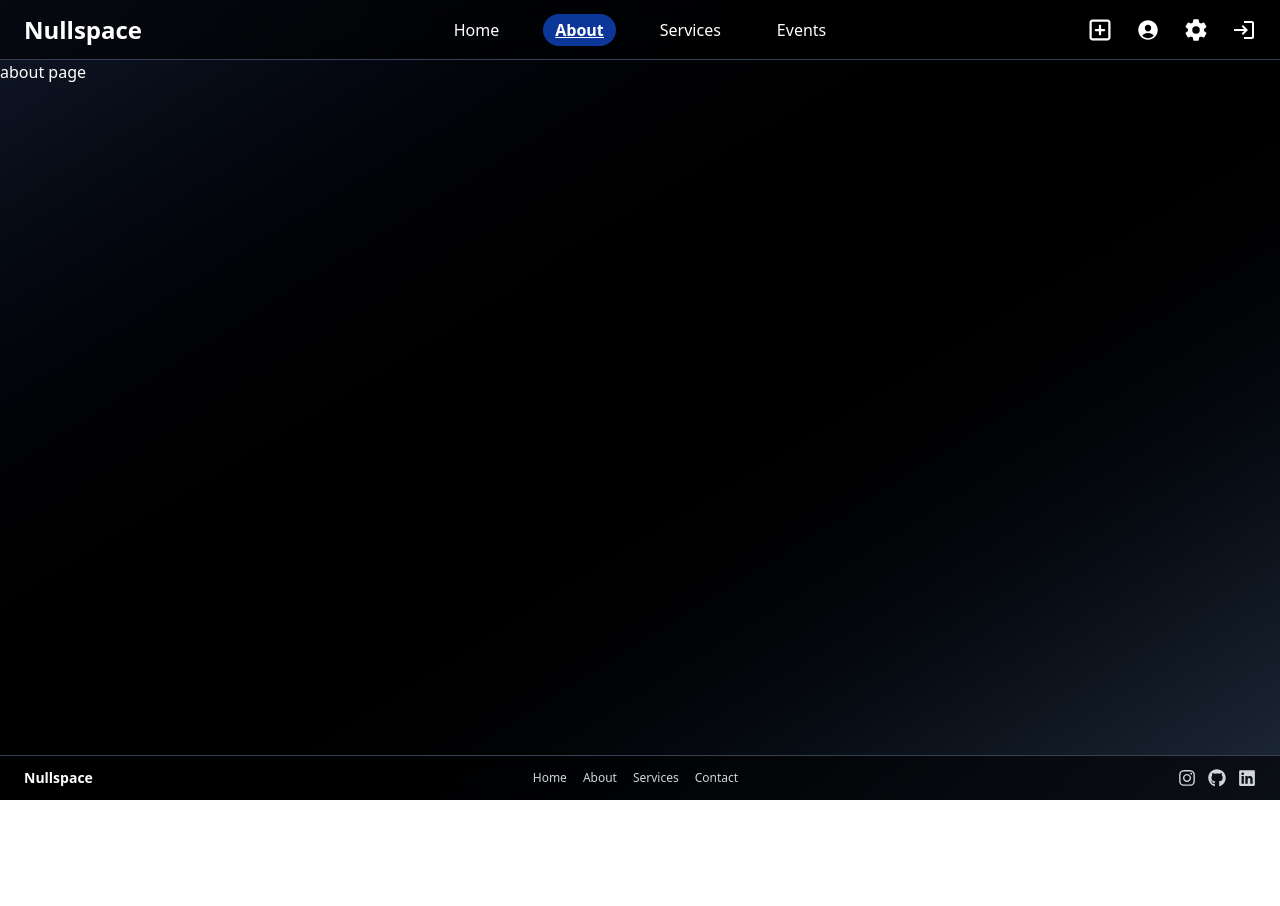
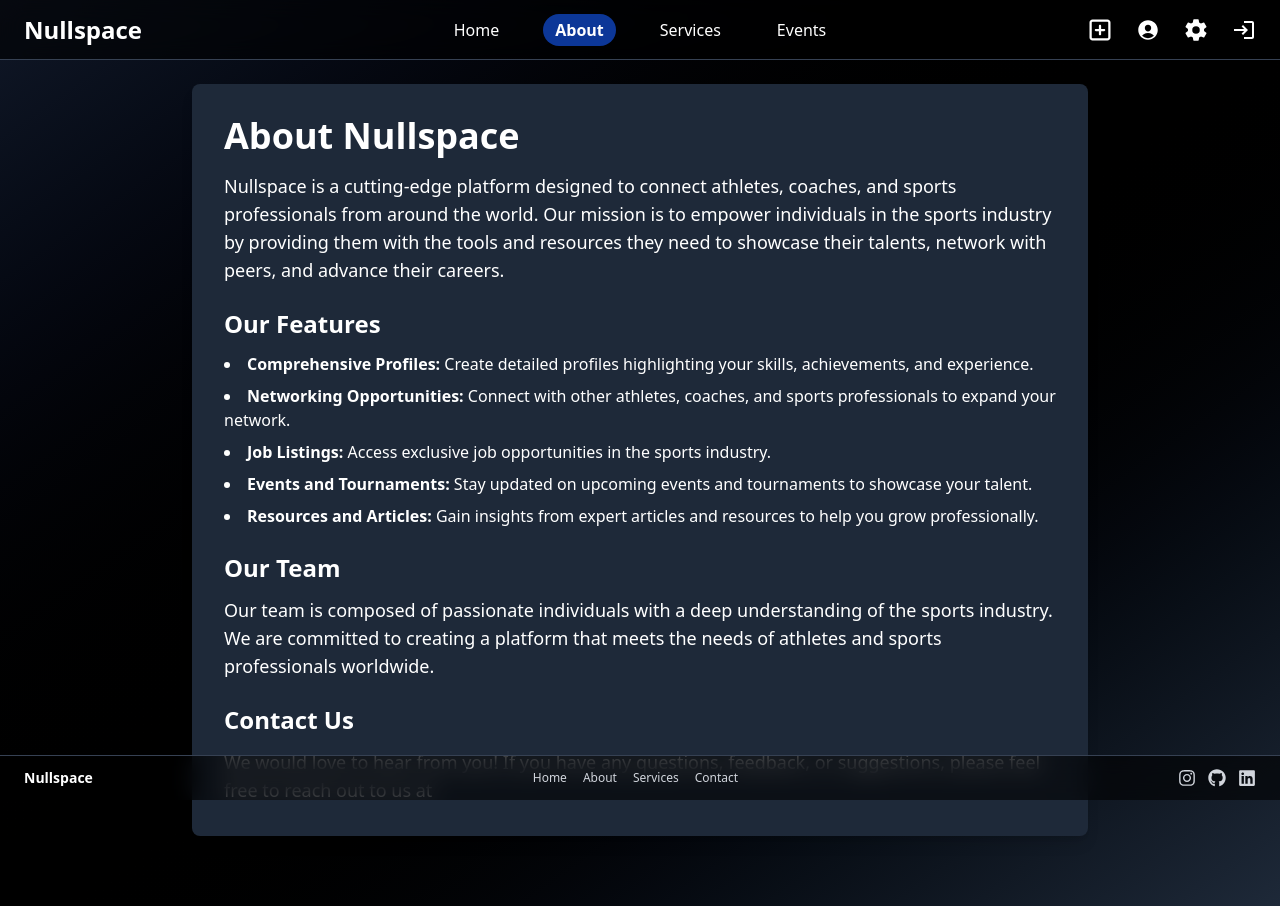
Before and after one commit to tushaar3439/Nullspace, a React (Vite) app: page /about in a window 1280 px wide. Before the commit the page ends 800 px from the top, so only its background shows below. Built offline with nearby package versions, Linux system fonts and the light colour scheme.

Commit message:
about section draft

```diff
--- a/src/App.jsx
+++ b/src/App.jsx
@@ -5,6 +5,7 @@ import { BrowserRouter , Route, Routes } from 'react-router-dom'
 import Search from './Components/Search'
 import Footer from './Components/Footer'
 import Home from './Pages/Home'
+import About from './Pages/About'
 
 function App() {
 
@@ -19,7 +20,7 @@ function App() {
 
       <Routes>
         <Route path='/' element={<Home/>}/>
-        <Route path='/about' element={<h1>about page</h1>}/>
+        <Route path='/about' element={<About/>}/>
         <Route path='/contact' element={<h1>contact page</h1>}/>
         <Route path='/events' element={<h1>events page</h1>}/>
         <Route path='/create' element={<h1>create page</h1>}/>
@@ -28,7 +29,7 @@ function App() {
         <Route path='/login' element={<h1>login</h1>}/>
       </Routes>
 
-       <Footer/>
+      <Footer/>
 
       </BrowserRouter>
       </div>
--- a/src/Components/Navbar.jsx
+++ b/src/Components/Navbar.jsx
@@ -28,7 +28,7 @@ const Navbar = () => {
           to={"/about"}
           className={({ isActive }) =>
             isActive
-              ? "font-bold underline text-white  bg-blue-600/60 rounded-2xl px-3 py-1"
+              ? "font-bold text-white  bg-blue-600/60 rounded-2xl px-3 py-1"
               : "hover:text-gray-200 transition hover:bg-blue-600/30 px-3 py-1 rounded-2xl"
           }
         >
@@ -38,7 +38,7 @@ const Navbar = () => {
           to={"/contact"}
           className={({ isActive }) =>
             isActive
-              ? "font-bold underline text-white bg-blue-600/60 rounded-2xl px-3 py-1"
+              ? "font-bold text-white bg-blue-600/60 rounded-2xl px-3 py-1"
               : "hover:text-gray-200 transition hover:bg-blue-600/30 px-3 py-1 rounded-2xl"
           }
         >
@@ -48,7 +48,7 @@ const Navbar = () => {
           to={"/events"}
           className={({ isActive }) =>
             isActive
-              ? "font-bold underline text-white bg-blue-600/60 rounded-2xl px-3 py-1"
+              ? "font-bold text-white bg-blue-600/60 rounded-2xl px-3 py-1"
               : "hover:text-gray-200 transition hover:bg-blue-600/30 px-3 py-1 rounded-2xl"
           }
         >
--- /dev/null
+++ b/src/Pages/About.jsx
@@ -0,0 +1,31 @@
+const About = () => {
+    return(
+        <>
+        <div className="min-h-screen flex items-center justify-center text-white p-6 pb-[70px]">
+        <div className="max-w-4xl bg-gray-800 bg-opacity-70 p-8 rounded-lg shadow-lg">
+          <h1 className="text-4xl font-bold mb-4">About Nullspace</h1>
+          <p className="text-lg mb-6">
+            Nullspace is a cutting-edge platform designed to connect athletes, coaches, and sports professionals from around the world. Our mission is to empower individuals in the sports industry by providing them with the tools and resources they need to showcase their talents, network with peers, and advance their careers.
+          </p>
+          <h2 className="text-2xl font-semibold mb-3">Our Features</h2>
+          <ul className="list-disc list-inside mb-6 space-y-2">
+            <li><strong>Comprehensive Profiles:</strong> Create detailed profiles highlighting your skills, achievements, and experience.</li>
+            <li><strong>Networking Opportunities:</strong> Connect with other athletes, coaches, and sports professionals to expand your network.</li>
+            <li><strong>Job Listings:</strong> Access exclusive job opportunities in the sports industry.</li>
+            <li><strong>Events and Tournaments:</strong> Stay updated on upcoming events and tournaments to showcase your talent.</li>
+            <li><strong>Resources and Articles:</strong> Gain insights from expert articles and resources to help you grow professionally.</li>
+          </ul>
+          <h2 className="text-2xl font-semibold mb-3">Our Team</h2>
+          <p className="text-lg mb-6">
+            Our team is composed of passionate individuals with a deep understanding of the sports industry. We are committed to creating a platform that meets the needs of athletes and sports professionals worldwide.
+          </p>
+          <h2 className="text-2xl font-semibold mb-3">Contact Us</h2>
+          <p className="text-lg">
+            We would love to hear from you! If you have any questions, feedback, or suggestions, please feel free to reach out to us at <a href="mailto:tuusshhar@gmail.com" className="text-blue-400 underline"></a>
+            </p>
+        </div>
+      </div>
+        </>
+    )
+}
+export default About;
--- a/src/Pages/Home.jsx
+++ b/src/Pages/Home.jsx
@@ -4,14 +4,14 @@ const Home = () => {
 
   {/* Left Content */}
   <div className="flex-1">
-    <h1 className="text-5xl font-bold mb-4">Transform Your Body, Transform Your Life</h1>
-    <p className="text-lg mb-6">Join Nullspace Fitness today and unlock your true potential.</p>
+    <h1 className="text-5xl font-bold mb-4">Connect, Showcase, and Grow Your Sports Career</h1>
+    <p className="text-lg mb-6">Join the ultimate network for athletes, coaches, and sports professionals worldwide.</p>
     <div className="flex gap-4">
-      <button className="px-6 py-3 bg-gradient-to-r from-red-600 to-orange-500 rounded-lg font-semibold">
-        Join Now
+      <button className="px-6 py-3 bg-gradient-to-r from-red-600 to-orange-500 rounded-lg font-semibold hover:scale-105 transition-transform">
+        Create Your Profile
       </button>
       <button className="px-6 py-3 border border-white rounded-lg">
-        Learn More
+        Explore Athletes
       </button>
     </div>
   </div>
@@ -21,5 +21,6 @@ const Home = () => {
     <img src="/FitnessModel.png" alt="Fitness model" className="max-h-[500px] object-contain" />
   </div>
 </section>
+
   )}
 export default Home;
```
